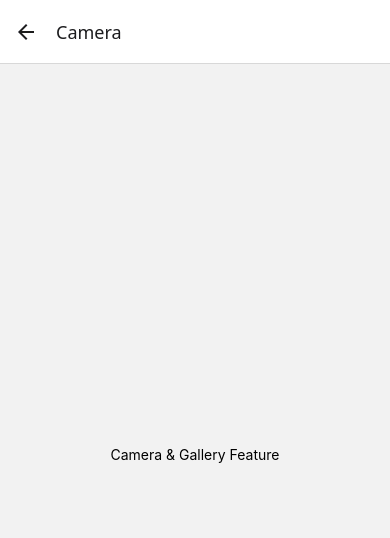
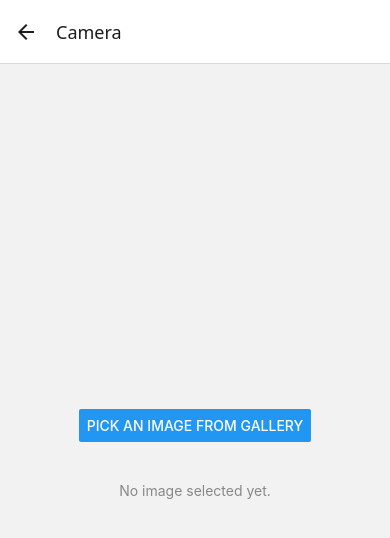
Before and after one commit to berryranus/DeviceFeaturesApp, a React Native app: screen /Camera in a window 390 px wide. Shown: the top 538 px of the page. Built offline with nearby package versions, Linux system fonts and the light colour scheme.

Commit message:
feat: implement image picker from gallery

```diff
--- a/screens/CameraScreen.js
+++ b/screens/CameraScreen.js
@@ -1,13 +1,48 @@
-import { View, Text, StyleSheet } from 'react-native';
+import { useState } from 'react';
+import { View, Button, Image, StyleSheet, Alert, Text } from 'react-native';
+import * as ImagePicker from 'expo-image-picker';
 
 export default function CameraScreen() {
+  const [selectedImage, setSelectedImage] = useState(null);
+
+  // Galeri İzni ve Resim Seçme
+  const pickImage = async () => {
+    // İzin iste
+    const { status } = await ImagePicker.requestMediaLibraryPermissionsAsync();
+
+    if (status !== 'granted') {
+      Alert.alert('Permission required', 'Camera roll permissions are needed!');
+      return;
+    }
+
+    // Galeriyi aç
+    const result = await ImagePicker.launchImageLibraryAsync({
+      mediaTypes: ImagePicker.MediaTypeOptions.Images,
+      allowsEditing: true,
+      aspect: [4, 3],
+      quality: 0.5,
+    });
+
+    if (!result.canceled) {
+      setSelectedImage(result.assets[0].uri);
+    }
+  };
+
   return (
     <View style={styles.container}>
-      <Text>Camera & Gallery Feature</Text>
+      <Button title="Pick an image from gallery" onPress={pickImage} />
+
+      {selectedImage ? (
+        <Image source={{ uri: selectedImage }} style={styles.image} />
+      ) : (
+        <Text style={styles.text}>No image selected yet.</Text>
+      )}
     </View>
   );
 }
 
 const styles = StyleSheet.create({
-  container: { flex: 1, justifyContent: 'center', alignItems: 'center' }
+  container: { flex: 1, alignItems: 'center', justifyContent: 'center', gap: 20 },
+  image: { width: 300, height: 200, borderRadius: 10, marginTop: 20 },
+  text: { marginTop: 20, color: '#888' }
 });
```
